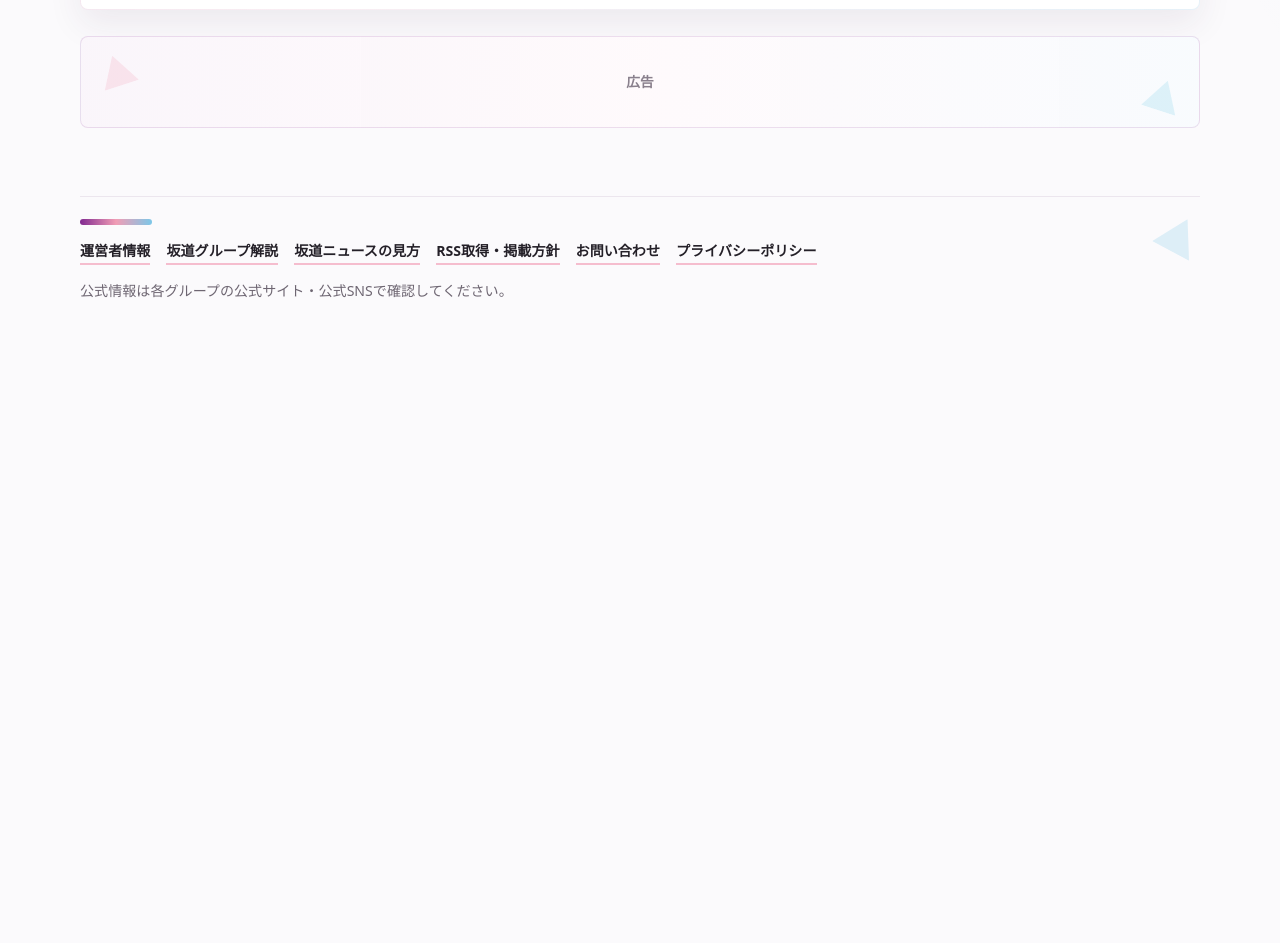
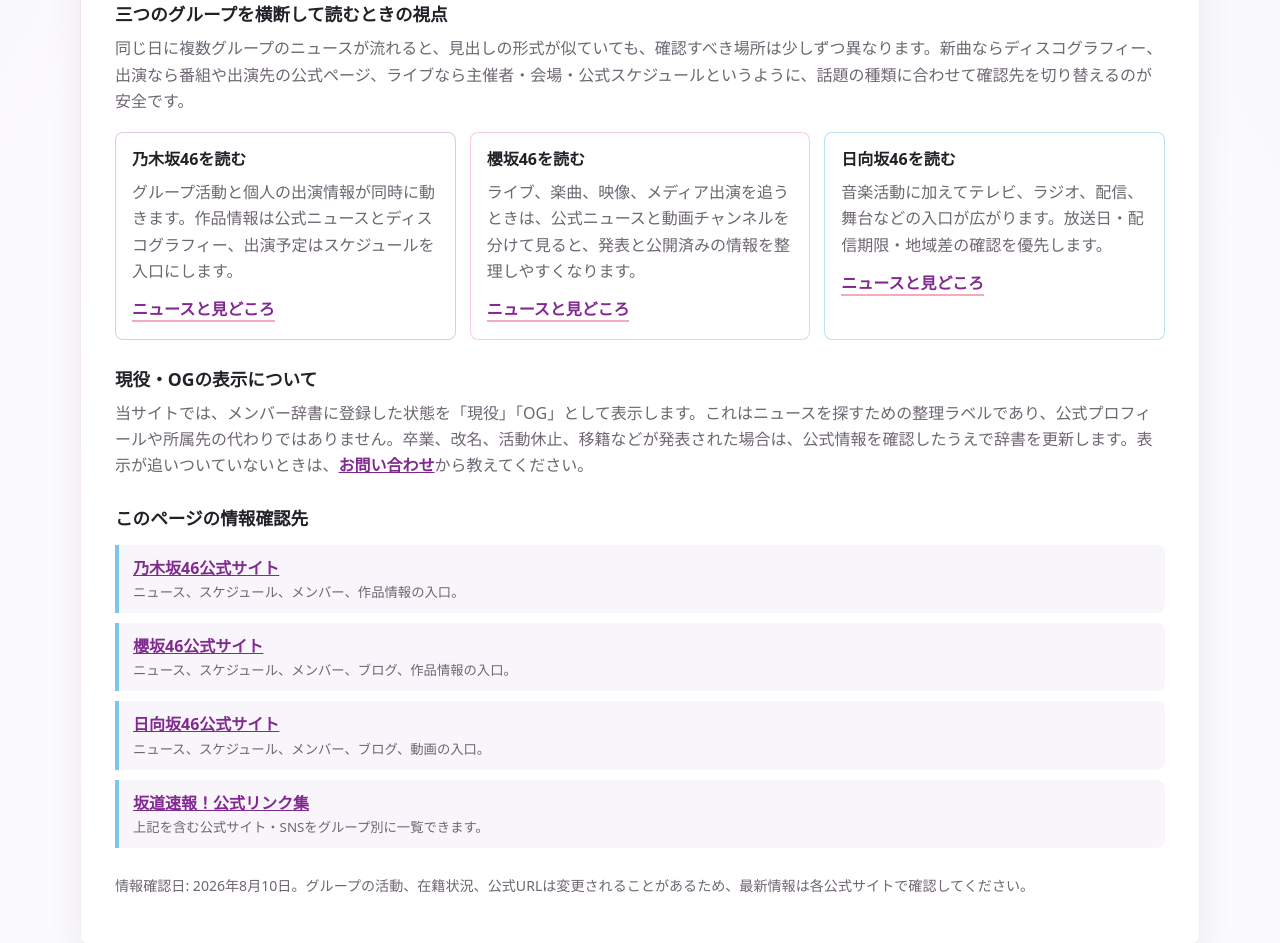
Before and after one commit to matsuiyutaka0619-gif/sakamichi-sokuho, a website: page 坂道速報！/sakamichi/index.html in a window 1280 px wide. Shown: the part 1005-1948 px from the top of the page. Before the commit the page ends 1351 px from the top, so only its background shows below. Drawn offline with Linux system fonts and the light colour scheme.

Commit message:
Expand AdSense content and editorial guides

```diff
--- a/坂道速報！/sakamichi/index.html
+++ b/坂道速報！/sakamichi/index.html
@@ -5,6 +5,7 @@
     <meta name="viewport" content="width=device-width, initial-scale=1">
     <meta name="description" content="坂道グループの基本情報と、坂道速報！でのニュースの追い方を整理した解説ページです。">
     <title>坂道グループ解説 | 坂道速報！</title>
+    <link rel="canonical" href="https://sakamichi-sokuho.pages.dev/sakamichi/">
     <link rel="stylesheet" href="../styles.css">
     <script async src="https://pagead2.googlesyndication.com/pagead/js/adsbygoogle.js?client=ca-pub-8002455848254296" crossorigin="anonymous"></script>
   </head>
@@ -39,7 +40,7 @@
           <span class="heading-mark" aria-hidden="true"></span>
           <h1>坂道グループ解説</h1>
         </div>
-        <p>坂道速報！では、乃木坂46、櫻坂46、日向坂46と、それぞれのOGに関するニュースをRSSから整理しています。このページでは、初めて読む人にも分かりやすいように、各グループの確認先とニュースの見方をまとめます。</p>
+        <p>坂道速報！では、乃木坂46、櫻坂46、日向坂46と、それぞれのOGに関するニュースをRSSから整理しています。このページでは、初めて読む人にも分かりやすいように、各グループの違いを決めつけず、活動を確認する入口とニュースの見方をまとめます。</p>
 
         <div class="content-grid">
           <section class="content-card group-nogizaka46">
@@ -65,6 +66,27 @@
           <p>在籍状況や公式SNSは変わることがあるため、現役メンバーは各グループの公式メンバー一覧、OGは本人や所属先の公式案内、ニュース本文を確認するのが確実です。</p>
           <a class="read-link" href="../links/">公式リンク集へ</a>
         </section>
+
+        <h2>三つのグループを横断して読むときの視点</h2>
+        <p>同じ日に複数グループのニュースが流れると、見出しの形式が似ていても、確認すべき場所は少しずつ異なります。新曲ならディスコグラフィー、出演なら番組や出演先の公式ページ、ライブなら主催者・会場・公式スケジュールというように、話題の種類に合わせて確認先を切り替えるのが安全です。</p>
+        <div class="fact-grid">
+          <section class="fact-card group-nogizaka46"><h3>乃木坂46を読む</h3><p>グループ活動と個人の出演情報が同時に動きます。作品情報は公式ニュースとディスコグラフィー、出演予定はスケジュールを入口にします。</p><a class="read-link" href="../groups/nogizaka46/">ニュースと見どころ</a></section>
+          <section class="fact-card group-sakurazaka46"><h3>櫻坂46を読む</h3><p>ライブ、楽曲、映像、メディア出演を追うときは、公式ニュースと動画チャンネルを分けて見ると、発表と公開済みの情報を整理しやすくなります。</p><a class="read-link" href="../groups/sakurazaka46/">ニュースと見どころ</a></section>
+          <section class="fact-card group-hinatazaka46"><h3>日向坂46を読む</h3><p>音楽活動に加えてテレビ、ラジオ、配信、舞台などの入口が広がります。放送日・配信期限・地域差の確認を優先します。</p><a class="read-link" href="../groups/hinatazaka46/">ニュースと見どころ</a></section>
+        </div>
+
+        <h2>現役・OGの表示について</h2>
+        <p>当サイトでは、メンバー辞書に登録した状態を「現役」「OG」として表示します。これはニュースを探すための整理ラベルであり、公式プロフィールや所属先の代わりではありません。卒業、改名、活動休止、移籍などが発表された場合は、公式情報を確認したうえで辞書を更新します。表示が追いついていないときは、<a href="../contact/">お問い合わせ</a>から教えてください。</p>
+
+        <h2>このページの情報確認先</h2>
+        <ul class="source-list">
+          <li><a href="https://www.nogizaka46.com/" target="_blank" rel="noopener noreferrer">乃木坂46公式サイト</a><small>ニュース、スケジュール、メンバー、作品情報の入口。</small></li>
+          <li><a href="https://sakurazaka46.com/" target="_blank" rel="noopener noreferrer">櫻坂46公式サイト</a><small>ニュース、スケジュール、メンバー、ブログ、作品情報の入口。</small></li>
+          <li><a href="https://www.hinatazaka46.com/" target="_blank" rel="noopener noreferrer">日向坂46公式サイト</a><small>ニュース、スケジュール、メンバー、ブログ、動画の入口。</small></li>
+          <li><a href="../links/">坂道速報！公式リンク集</a><small>上記を含む公式サイト・SNSをグループ別に一覧できます。</small></li>
+        </ul>
+
+        <p class="update-note">情報確認日: <time datetime="2026-08-10">2026年8月10日</time>。グループの活動、在籍状況、公式URLは変更されることがあるため、最新情報は各公式サイトで確認してください。</p>
       </section>
 
       <section class="ad-slot ad-slot-wide" aria-label="広告"><span>広告</span></section>
```
